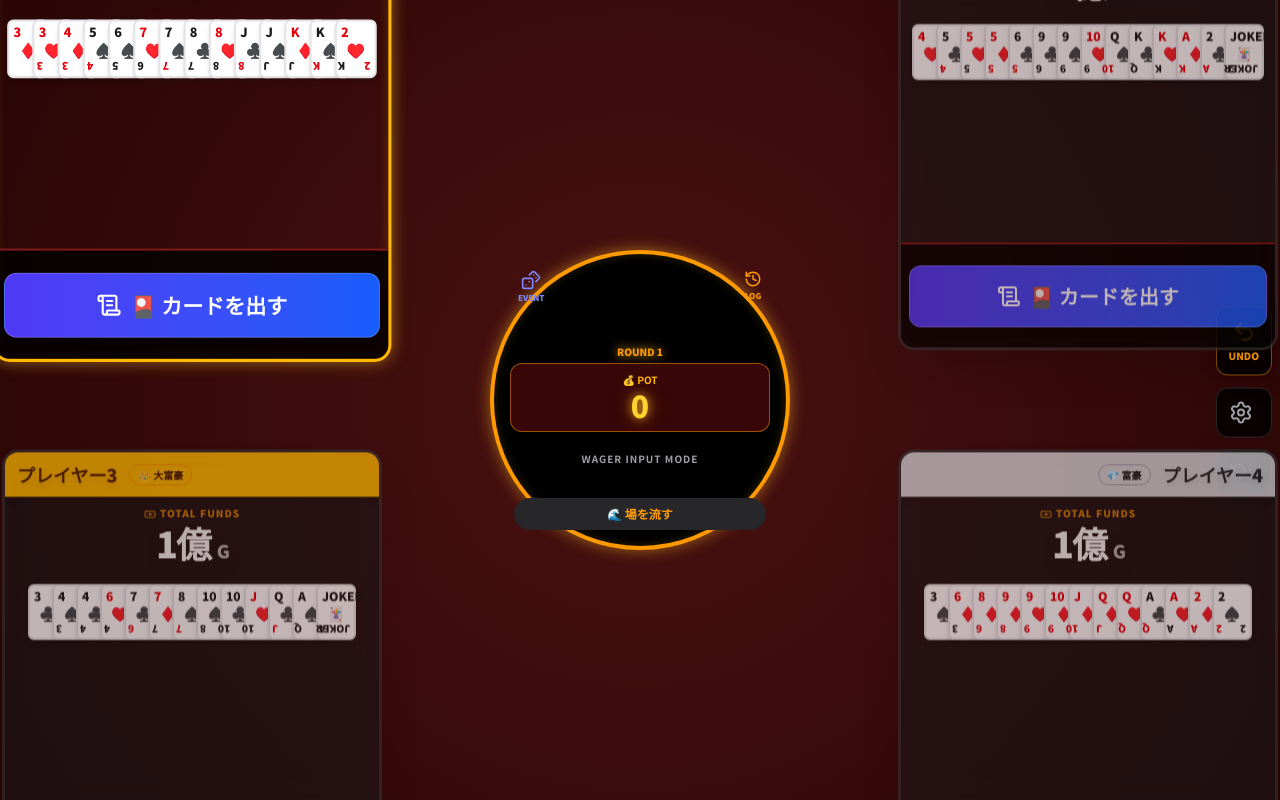
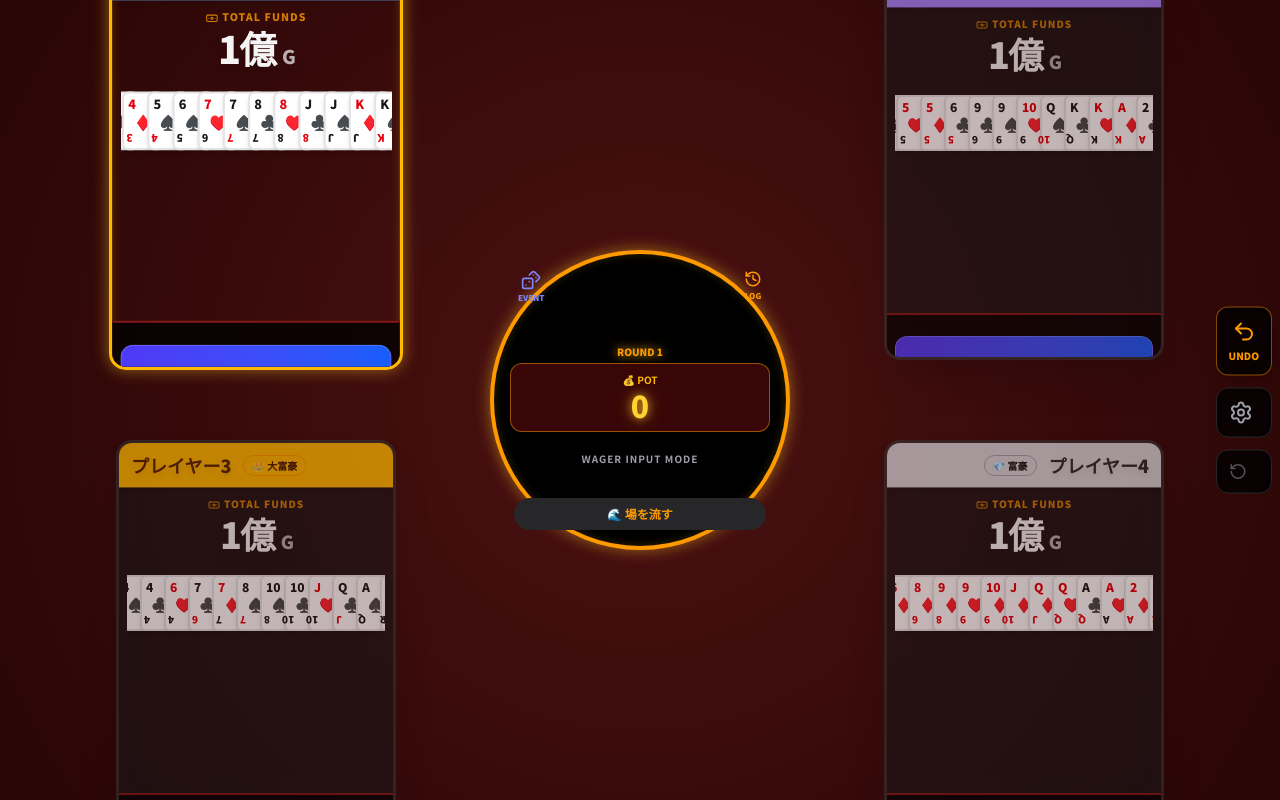
Before and after one commit to mko3334/daifugo, a React (Vite) app: page / in a window 1280 px wide. Built offline with nearby package versions, Linux system fonts and the light colour scheme.

Commit message:
fix: resize player panels and adjust coordinates to prevent overlapping

```diff
--- a/src/App.jsx
+++ b/src/App.jsx
@@ -76,14 +76,14 @@ const roundToMillion = (amount) => Math.ceil(amount / 1000000) * 1000000;
 
 function getPlayerCoords(position) {
   const coords = {
-    'top-left': { x: '15vw', y: '15vh' },
-    'top-center': { x: '50vw', y: '12vh' },
-    'top-right': { x: '85vw', y: '15vh' },
-    'bottom-left': { x: '15vw', y: '85vh' },
-    'bottom-center': { x: '50vw', y: '88vh' },
-    'bottom-right': { x: '85vw', y: '85vh' },
-    'mid-left': { x: '10vw', y: '50vh' },
-    'mid-right': { x: '90vw', y: '50vh' },
+    'top-left': { x: '20vw', y: '20vh' },
+    'top-center': { x: '50vw', y: '18vh' },
+    'top-right': { x: '80vw', y: '20vh' },
+    'bottom-left': { x: '20vw', y: '80vh' },
+    'bottom-center': { x: '50vw', y: '82vh' },
+    'bottom-right': { x: '80vw', y: '80vh' },
+    'mid-left': { x: '18vw', y: '50vh' },
+    'mid-right': { x: '82vw', y: '50vh' },
   };
   return coords[position] || { x: '50vw', y: '50vh' };
 }
@@ -811,11 +811,13 @@ export default function App() {
                 left: coords.x,
                 top: coords.y,
                 transform: 'translate(-50%, -50%)',
-                width: (gameState.playerCount || 4) > 4 ? '26vw' : '40vw',
-                maxWidth: '380px'
+                width: gameState.playerCount > 4 ? '200px' : '280px',
+                height: gameState.playerCount > 4 ? '300px' : '400px',
               }}
             >
-              <PlayerPanel player={player} gameState={gameState} availableRanks={availableRanks || []} onAction={handleAction} isTurn={isTurn} />
+              <div className={`w-full h-full scale-[0.85] md:scale-100 transition-transform`}>
+                <PlayerPanel player={player} gameState={gameState} availableRanks={availableRanks || []} onAction={handleAction} isTurn={isTurn} />
+              </div>
             </div>
           );
         })}
```
